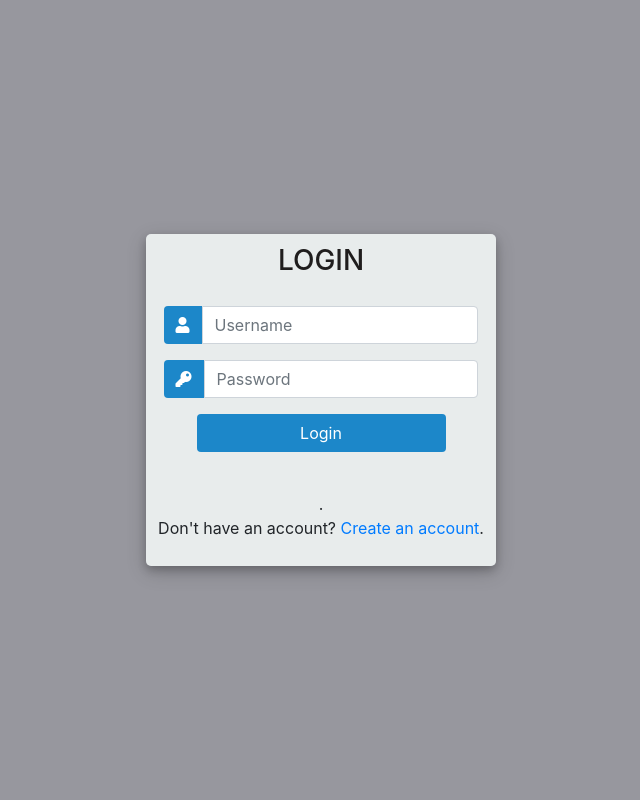
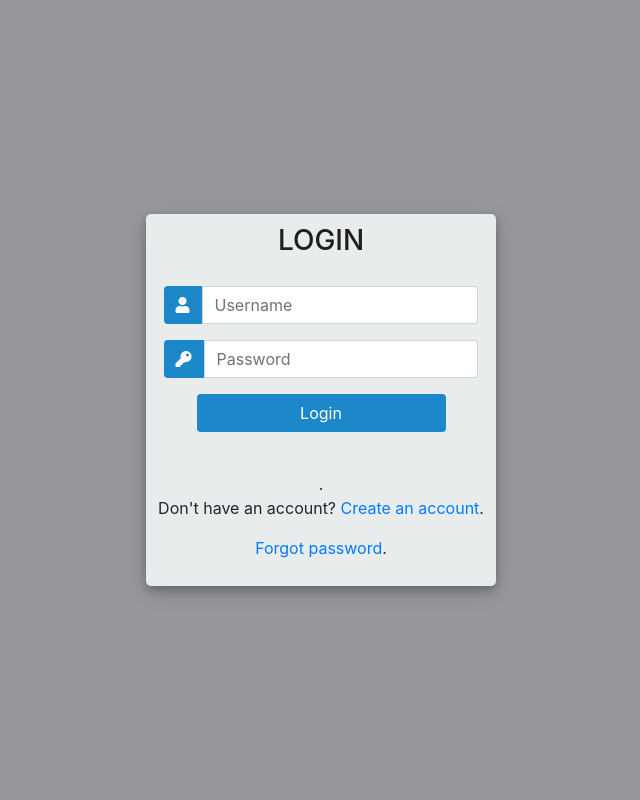
Before and after one commit to NAyeshaKhan/Music_Recommendation_App, a Django app: template MusicApp/RecApp/templates/login.html in a window 1280 px wide. Shown: the part 56-856 px from the top of the page, without its empty margins (319-959 px from the left). Run offline with Django 3.2, Linux system fonts and the light colour scheme; the template is opened without the code that fills it, so the values that code supplies are empty, except form fields; tables that the repository leaves empty hold one stand-in row (values such as "Sample post"); form fields are guessed from the names that the template uses; parts of the project's set-up code (start-up, migrations or seed data) failed here and were passed over; some libraries are stand-ins or nearby versions.

Commit message:
Updated login page

```diff
--- a/MusicApp/RecApp/templates/login.html
+++ b/MusicApp/RecApp/templates/login.html
@@ -62,7 +62,8 @@
 </div>
 <p class="text-center">Don't have an account? <a href="/register">Create an account</a>.</p>
 </div>
-
+<p class="text-center"><a href="/reset_password">Forgot password</a>.</p>
+</div>
 					</div>
 
 				</div>
```
